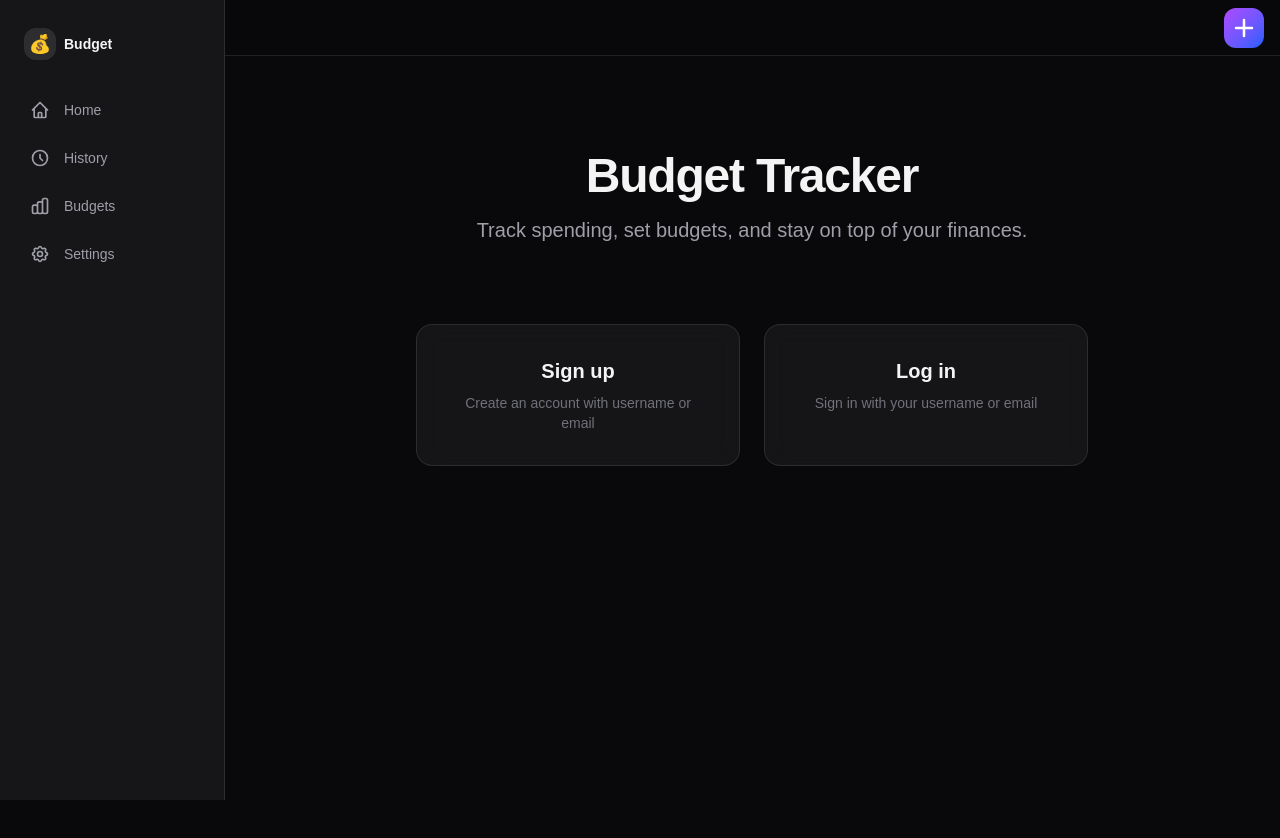
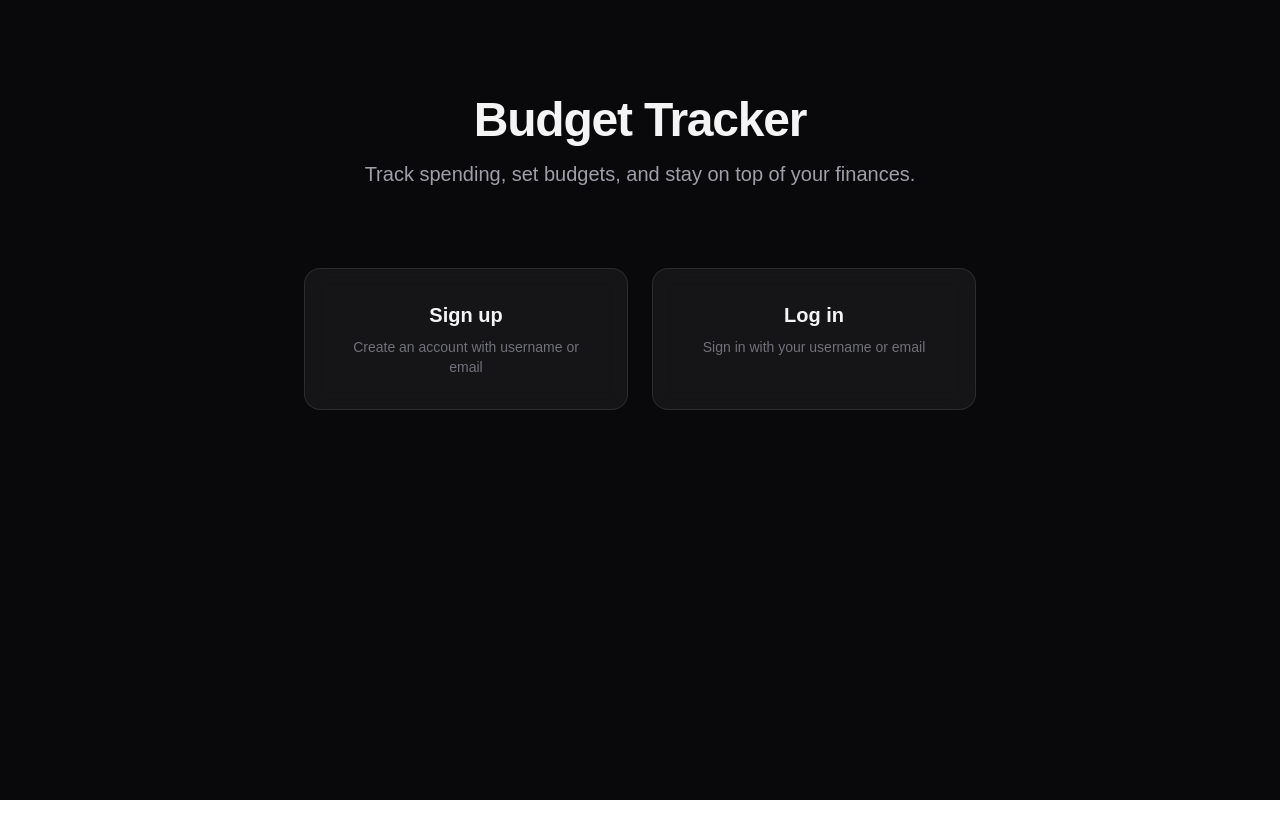
Before and after one commit to YuvaanshM/budget-tracker, a Next.js app: page / in a window 1280 px wide. Shown: the top 838 px of the page. After the commit the page ends 800 px from the top, so only its background shows below. Built offline with nearby package versions, Linux system fonts and the light colour scheme.

Commit message:
add changed for what the buttons do on the dashboard and sidebar.

```diff
--- a/components/AppLayout.tsx
+++ b/components/AppLayout.tsx
@@ -1,5 +1,6 @@
 "use client";
 
+import { usePathname } from "next/navigation";
 import { ExpenseModalProvider } from "@/context/ExpenseModalContext";
 import { AddExpenseModal } from "./AddExpenseModal";
 import { BottomNav } from "./BottomNav";
@@ -7,19 +8,34 @@ import { FABMobile } from "./FAB";
 import { Header } from "./Header";
 import { Sidebar } from "./Sidebar";
 
+const AUTHENTICATED_PATHS = ["/dashboard", "/history", "/budgets", "/settings"];
+
+function isAuthenticatedPath(pathname: string) {
+  return AUTHENTICATED_PATHS.some(
+    (path) => pathname === path || pathname.startsWith(path + "/")
+  );
+}
+
 export function AppLayout({ children }: { children: React.ReactNode }) {
+  const pathname = usePathname();
+  const isLoggedIn = isAuthenticatedPath(pathname ?? "");
+
   return (
     <ExpenseModalProvider>
       <div className="min-h-screen bg-zinc-950">
-        <Sidebar />
-        <BottomNav />
-        <FABMobile />
-        {/* Main content: left margin for sidebar (desktop), bottom padding for bottom nav (mobile) */}
+        {isLoggedIn && (
+          <>
+            <Sidebar />
+            <BottomNav />
+            <FABMobile />
+          </>
+        )}
+        {/* Main: margin/padding only when sidebar and nav are shown */}
         <main
-          className="min-h-screen pb-24 md:ml-16 md:pb-0 xl:ml-56"
+          className={`min-h-screen ${isLoggedIn ? "pb-24 md:ml-16 md:pb-0 xl:ml-56" : ""}`}
           id="main-content"
         >
-          <Header />
+          {isLoggedIn && <Header />}
           {children}
         </main>
       </div>
--- a/components/Sidebar.tsx
+++ b/components/Sidebar.tsx
@@ -19,15 +19,19 @@ export function Sidebar() {
       aria-label="Main navigation"
     >
       <div className="flex w-16 flex-col gap-1 p-3 xl:w-56 xl:px-4 xl:py-5">
-        {/* Logo / Brand - compact on small, full on large */}
-        <div className="mb-4 flex items-center gap-2 px-1 py-2 xl:px-2">
+        {/* Logo / Brand - compact on small, full on large; links to dashboard (app home) */}
+        <Link
+          href="/dashboard"
+          className="mb-4 flex items-center gap-2 rounded-xl px-1 py-2 transition-colors hover:bg-white/5 xl:px-2"
+          aria-label="Go to dashboard"
+        >
           <span className="flex h-8 w-8 shrink-0 items-center justify-center rounded-xl bg-white/10 text-lg">
             💰
           </span>
           <span className="hidden text-sm font-semibold text-zinc-100 xl:inline">
             Budget
           </span>
-        </div>
+        </Link>
 
         <nav className="flex flex-1 flex-col gap-1">
           {NAV_ITEMS.map(({ href, label, icon: Icon }) => {
```
